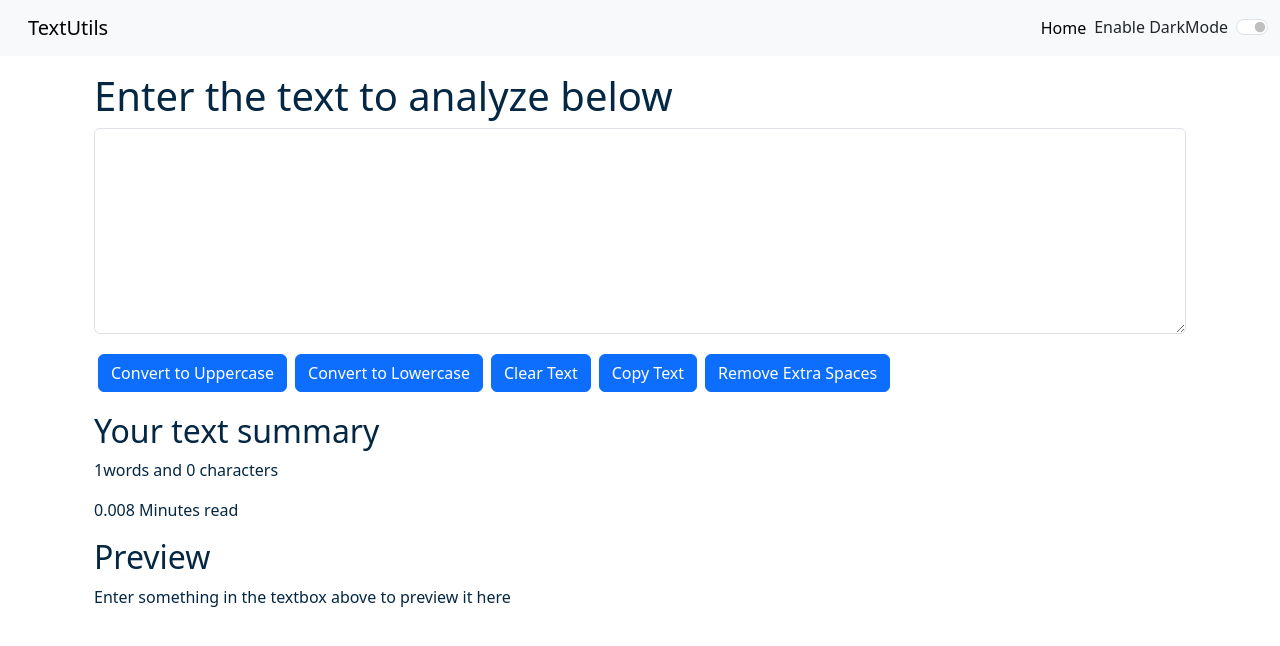
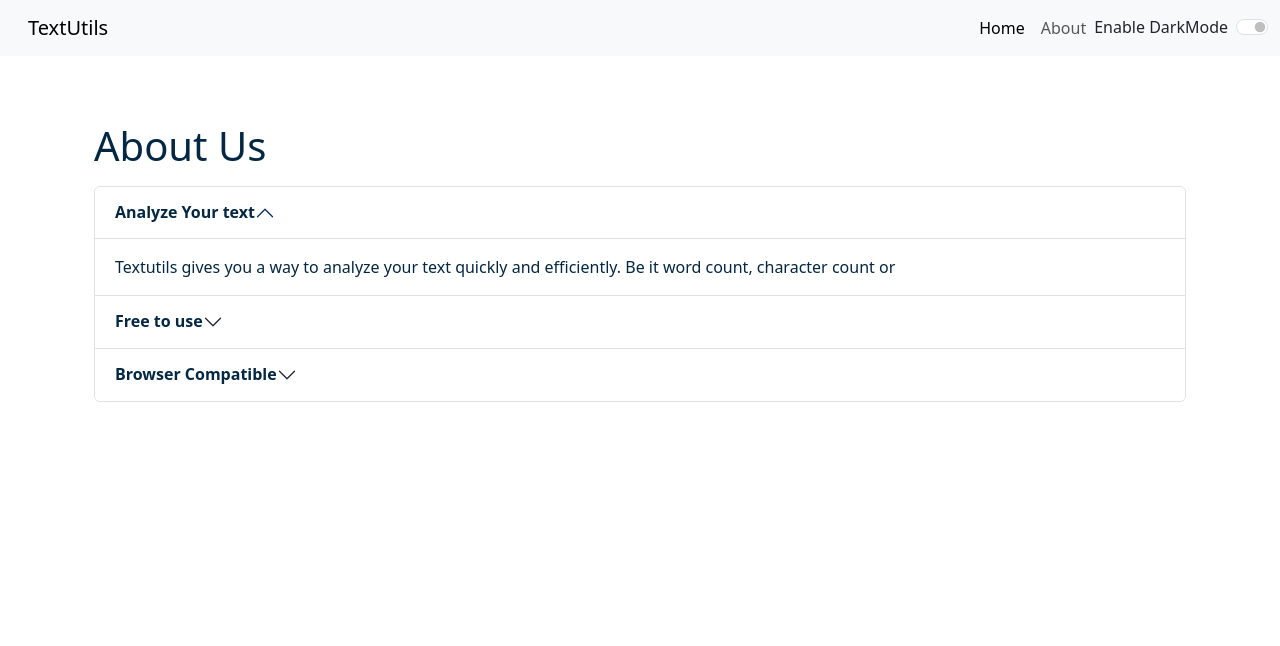
Before and after one commit to YogeshKinekar/React_Js, a React (Create React App) app in the folder first_react_app/textutils/: page /about in a window 1280 px wide. Shown: the top 646 px of the page. Built offline with nearby package versions, Linux system fonts and the light colour scheme.

Commit message:
feat: Added fixing issues & wrapping up textutils

```diff
--- a/first_react_app/textutils/src/App.css
+++ b/first_react_app/textutils/src/App.css
@@ -36,3 +36,6 @@
     transform: rotate(360deg);
   }
 }
+.blank{
+  color: rgb(32, 8, 246);
+}
--- a/first_react_app/textutils/src/App.js
+++ b/first_react_app/textutils/src/App.js
@@ -1,15 +1,15 @@
 
 import React, { useState } from 'react';
 import './App.css';
-// import About from './components/About';
+import About from './components/About';
 import Navbar from './components/Navbar';
 import TextForm from './components/TextForm';
 import Alert from './components/Alert';
-// import {
-//   BrowserRouter as Router,
-//   Switch,
-//   Route
-// } from "react-router-dom";
+import {
+  BrowserRouter as Router,
+  Switch,
+  Route
+} from "react-router-dom";
 
 
 function App() {
@@ -30,34 +30,33 @@
       setMode('dark');
       document.body.style.backgroundColor = '#042743';
       showAlert("Dark mode has been enabled", "success");
-      document.title = 'TextUtils - Dark Mode';
-    }
+       }
     else {
       setMode('light');
       document.body.style.backgroundColor = 'white';
       showAlert("Light mode has been enabled", "success");
-      document.title = 'TextUtils - Light Mode';
-    }
+       }
 
   }
   return (
     <>
+    <Router>
       {/* <Navbar title="TextUtils" aboutText="About TextUtils" /> */}
-      {/* <Router> */}
+
         <Navbar title="TextUtils" mode={mode} toggleMode={toggleMode} />
         <Alert alert={alert} />
         <div className="container my-3">
-        {/* <Switch> */}
-            {/* <Route exact path="/about"> */}
-              {/* <About /> */}
-            {/* </Route> */}
-            {/* <Route exact path="/"> */}
+        <Switch>
+            <Route exact path="/about">
+              <About mode={mode}/>
+            </Route>
+            <Route exact path="/">
             <TextForm showAlert={showAlert} heading="Enter the text to analyze below" mode={mode} />
-            {/* </Route> */}
+            </Route>
 
-          {/* </Switch> */}
+          </Switch>
         </div>
-        {/* </Router> */}
+        </Router>
     </>
   );
 }
--- a/first_react_app/textutils/src/components/About.js
+++ b/first_react_app/textutils/src/components/About.js
@@ -1,74 +1,61 @@
-import React, { useState } from 'react'
+import React from 'react'
 
-export default function About() {
+export default function About(props) {
 
-    const [myStyle, setMyStyle] = useState({
-        color: 'black',
-        backgroundColor: 'white',
-        border: '2px solid white'
-    })
-    const [btntext, setBtnText] = useState("Enable Dark Mode")
+    // const [myStyle, setMyStyle] = useState({
+    //     color: 'black',
+    //     backgroundColor: 'white',
+    //     border: '2px solid white'
+    // })
+    let myStyle = {
+        color: props.mode ==='dark'?'white':'#042743',
+        backgroundColor: props.mode ==='dark'?'rgb(36 74 104)':'white',
+    }
 
-    const toggleStyle = ()=> {
-        if(myStyle.color === 'black'){
-            setMyStyle({
-                color: 'white',
-                backgroundColor: 'black'
-            })
-            setBtnText("Enable Light Mode")
-        }
-        else{
-            setMyStyle({
-                color: 'black',
-                backgroundColor: 'white'
-            })
-            setBtnText("Enable Dark Mode");
-        }
-    }
+
     return (
-        <div className='container' style={myStyle}>
-            <h1 className='my-3'>About Us</h1>
-            <div className="accordion" id="accordionExample" style={myStyle}>
+        <div className="container">
+            <h1 className="my-3" style={{color: props.mode ==='dark'?'white':'#042743'}}>About Us</h1>
+            <div className="accordion" id="accordionExample">
                 <div className="accordion-item">
-                    <h2 className="accordion-header">
-                        <button className="accordion-button" type="button" style={myStyle}data-bs-toggle="collapse" data-bs-target="#collapseOne" aria-expanded="true" aria-controls="collapseOne">
-                            Accordion Item #1
-                        </button>
+                    <h2 className="accordion-header" id="headingOne">
+                    <button className="accordion-button" type="button" style={myStyle} data-bs-toggle="collapse" data-bs-target="#collapseOne" aria-expanded="true" aria-controls="collapseOne">
+                    <strong>Analyze Your text </strong>
+                    </button>
                     </h2>
-                    <div id="collapseOne" className="accordion-collapse collapse show" data-bs-parent="#accordionExample">
-                        <div className="accordion-body" style={myStyle}>
-                            <strong>This is the first item's accordion body.</strong> It is shown by default, until the collapse plugin adds the appropriate classes that we use to style each element. These classes control the overall appearance, as well as the showing and hiding via CSS transitions. You can modify any of this with custom CSS or overriding our default variables. It's also worth noting that just about any HTML can go within the <code>.accordion-body</code>, though the transition does limit overflow.
-                        </div>
+                    <div id="collapseOne" className="accordion-collapse collapse show" aria-labelledby="headingOne" data-bs-parent="#accordionExample">
+                    <div className="accordion-body" style={myStyle}>
+                    Textutils gives you a way to analyze your text quickly and efficiently. Be it word count, character count or
+
                     </div>
-                </div>
-                <div className="accordion-item" style={myStyle}>
-                    <h2 className="accordion-header">
-                        <button className="accordion-button collapsed" style={myStyle} type="button" data-bs-toggle="collapse" data-bs-target="#collapseTwo" aria-expanded="false" aria-controls="collapseTwo">
-                            Accordion Item #2
-                        </button>
-                    </h2>
-                    <div id="collapseTwo" className="accordion-collapse collapse" data-bs-parent="#accordionExample">
-                        <div className="accordion-body" style={myStyle}>
-                            <strong>This is the second item's accordion body.</strong> It is hidden by default, until the collapse plugin adds the appropriate classes that we use to style each element. These classes control the overall appearance, as well as the showing and hiding via CSS transitions. You can modify any of this with custom CSS or overriding our default variables. It's also worth noting that just about any HTML can go within the <code>.accordion-body</code>, though the transition does limit overflow.
-                        </div>
                     </div>
                 </div>
                 <div className="accordion-item">
-                    <h2 className="accordion-header">
-                        <button className="accordion-button collapsed" style={myStyle} type="button" data-bs-toggle="collapse" data-bs-target="#collapseThree" aria-expanded="false" aria-controls="collapseThree">
-                            Accordion Item #3
-                        </button>
+                    <h2 className="accordion-header" id="headingTwo">
+                    <button className="accordion-button collapsed" style={myStyle} type="button" data-bs-toggle="collapse" data-bs-target="#collapseTwo" aria-expanded="false" aria-controls="collapseTwo">
+                    <strong>Free to use </strong>
+                    </button>
                     </h2>
-                    <div id="collapseThree" className="accordion-collapse collapse" data-bs-parent="#accordionExample">
-                        <div className="accordion-body" style={myStyle}>
-                            <strong>This is the third item's accordion body.</strong> It is hidden by default, until the collapse plugin adds the appropriate classes that we use to style each element. These classes control the overall appearance, as well as the showing and hiding via CSS transitions. You can modify any of this with custom CSS or overriding our default variables. It's also worth noting that just about any HTML can go within the <code>.accordion-body</code>, though the transition does limit overflow.
+                    <div id="collapseTwo" className="accordion-collapse collapse" aria-labelledby="headingTwo" data-bs-parent="#accordionExample">
+                    <div className="accordion-body" style={myStyle}>
+                    TextUtils is a free character counter tool that provides instant character count & word count statistics for a given text. TextUtils reports the number of words and characters. Thus it is suitable for writing text with word/ character limit.
+                    </div>
+                    </div>
+                </div>
+                <div className="accordion-item">
+                    <h2 className="accordion-header" id="headingThree">
+                    <button className="accordion-button collapsed" style={myStyle} type="button" data-bs-toggle="collapse" data-bs-target="#collapseThree" aria-expanded="false" aria-controls="collapseThree">
+                    <strong>Browser Compatible </strong>
+                    </button>
+                    </h2>
+                    <div id="collapseThree" className="accordion-collapse collapse" aria-labelledby="headingThree" data-bs-parent="#accordionExample">
+                    <div className="accordion-body" style={myStyle}>
+                    This word counter software works in any web browsers such as Chrome, Firefox, Internet Explorer, Safari, Opera. It suits to count characters in facebook, blog, books, excel document, pdf document, essays, etc.
                         </div>
                     </div>
                 </div>
             </div>
-            <div className="container my-3">
-            <button onClick={toggleStyle} type="button" className="btn btn-primary">{btntext}</button>
-            </div>
+
         </div>
     )
 }
--- a/first_react_app/textutils/src/components/Alert.js
+++ b/first_react_app/textutils/src/components/Alert.js
@@ -6,10 +6,11 @@
         return lower.charAt(0).toUpperCase() + lower.slice(1);
     }
   return (
-   props.alert && <div class={`alert alert-${props.alert.type} alert-dismissible fade show`} role="alert">
-  <strong>{capitalize(props.alert.type)}</strong>: {props.alert.msg}
-
-</div>
+    <div style={{height: '50px'}}>
+        {props.alert && <div className={`alert alert-${props.alert.type} alert-dismissible fade show`} role="alert">
+           <strong>{capitalize(props.alert.type)}</strong>: {props.alert.msg}
+        </div>}
+        </div>
   )
 }
 
--- a/first_react_app/textutils/src/components/Navbar.js
+++ b/first_react_app/textutils/src/components/Navbar.js
@@ -1,24 +1,24 @@
 import React from 'react'
 import PropTypes from 'prop-types'
-// import { Link } from 'react-router-dom'
+import { Link } from 'react-router-dom'
 
 
 export default function Navbar(props) {
   return (
     <nav className={`navbar navbar-expand-lg navbar-${props.mode} bg-${props.mode}`}>
       <div className="container-fluid">
-        <a className="navbar-brand" href="/">{props.title}</a>
+        <Link className="navbar-brand" to="/">{props.title}</Link>
         <button className="navbar-toggler" type="button" data-bs-toggle="collapse" data-bs-target="#navbarSupportedContent" aria-controls="navbarSupportedContent" aria-expanded="false" aria-label="Toggle navigation">
           <span className="navbar-toggler-icon"></span>
         </button>
         <div className="collapse navbar-collapse" id="navbarSupportedContent">
           <ul className="navbar-nav me-auto mb-2 mb-lg-0">
             <li className="nav-item">
-              <a className="nav-link active" aria-current="page" href="/">Home</a>
+              <Link className="nav-link active" aria-current="page" to="/">Home</Link>
             </li>
-            {/* <li className="nav-item">
-              <a className="nav-link" href="/about">About</a>
-            </li> */}
+            <li className="nav-item">
+            <Link className="nav-link" to="/about">{props.aboutText}</Link>
+            </li>
 
           </ul>
           {/* <form className="d-flex" role="search">
@@ -40,7 +40,7 @@
   title: PropTypes.string.isRequired
 
 }
-// Navbar.defaultProps ={
-//   title: 'Set title here',
-//   aboutText: 'About text here'
-// }
+Navbar.defaultProps ={
+  title: 'Set title here',
+  aboutText: 'About'
+}
--- a/first_react_app/textutils/src/components/TextForm.js
+++ b/first_react_app/textutils/src/components/TextForm.js
@@ -39,24 +39,24 @@
   return (
     <>
     <div className='container' style={{color:props.mode=== 'dark'?'white':'#042743'}}>
-     <h1>{props.heading}</h1>
+     <h1 className='mb-4'>{props.heading}</h1>
 <div className="mb-3">
   <textarea className="form-control" value={text} onChange={handleOnChange} style={{backgroundColor:props.mode=== 'dark'?'grey':'white',color:props.mode=== 'dark'?'white':'#042743'}} id="myBox " rows="8"></textarea>
 </div>
-<button className="btn btn-primary mx-1" onClick={handleUpClick}>Convert to Uppercase</button>
-<button className="btn btn-primary mx-1" onClick={handleLoClick}>Convert to Lowercase</button>
-<button className="btn btn-primary mx-1" onClick={handleClearClick}>Clear Text</button>
-<button className="btn btn-primary mx-1 my-1" onClick={handleCopy}>Copy Text</button>
-<button className="btn btn-primary mx-1" onClick={handleExtraSpaces}>Remove Extra
+<button disabled={text.length===0} className="btn btn-primary mx-1 my-1" onClick={handleUpClick}>Convert to Uppercase</button>
+<button disabled={text.length===0} className="btn btn-primary mx-1 my-1" onClick={handleLoClick}>Convert to Lowercase</button>
+<button disabled={text.length===0} className="btn btn-primary mx-1 my-1" onClick={handleClearClick}>Clear Text</button>
+<button disabled={text.length===0} className="btn btn-primary mx-1 my-1" onClick={handleCopy}>Copy Text</button>
+<button disabled={text.length===0} className="btn btn-primary mx-1 my-1" onClick={handleExtraSpaces}>Remove Extra
 
  Spaces</button>
     </div>
     <div className="container my-3" style={{color:props.mode=== 'dark'?'white':'#042743'}}>
       <h2>Your text summary</h2>
-      <p>{text.split(" ").length}words and {text.length} characters</p>
-      <p>{0.008 * text.split(" ").length} Minutes read</p>
+      <p>{text.split(" ").filter((element)=>{return element.length!==0}).length}words and {text.length} characters</p>
+      <p>{0.008 * text.split(" ").filter((element)=>{return element.length!==0}).length} Minutes read</p>
       <h2>Preview</h2>
-      <p>{text.length>0?text:"Enter something in the textbox above to preview it here"}</p>
+      <p>{text.length>0?text:"Nothing to preview!"}</p>
     </div>
     </>
   )
```
